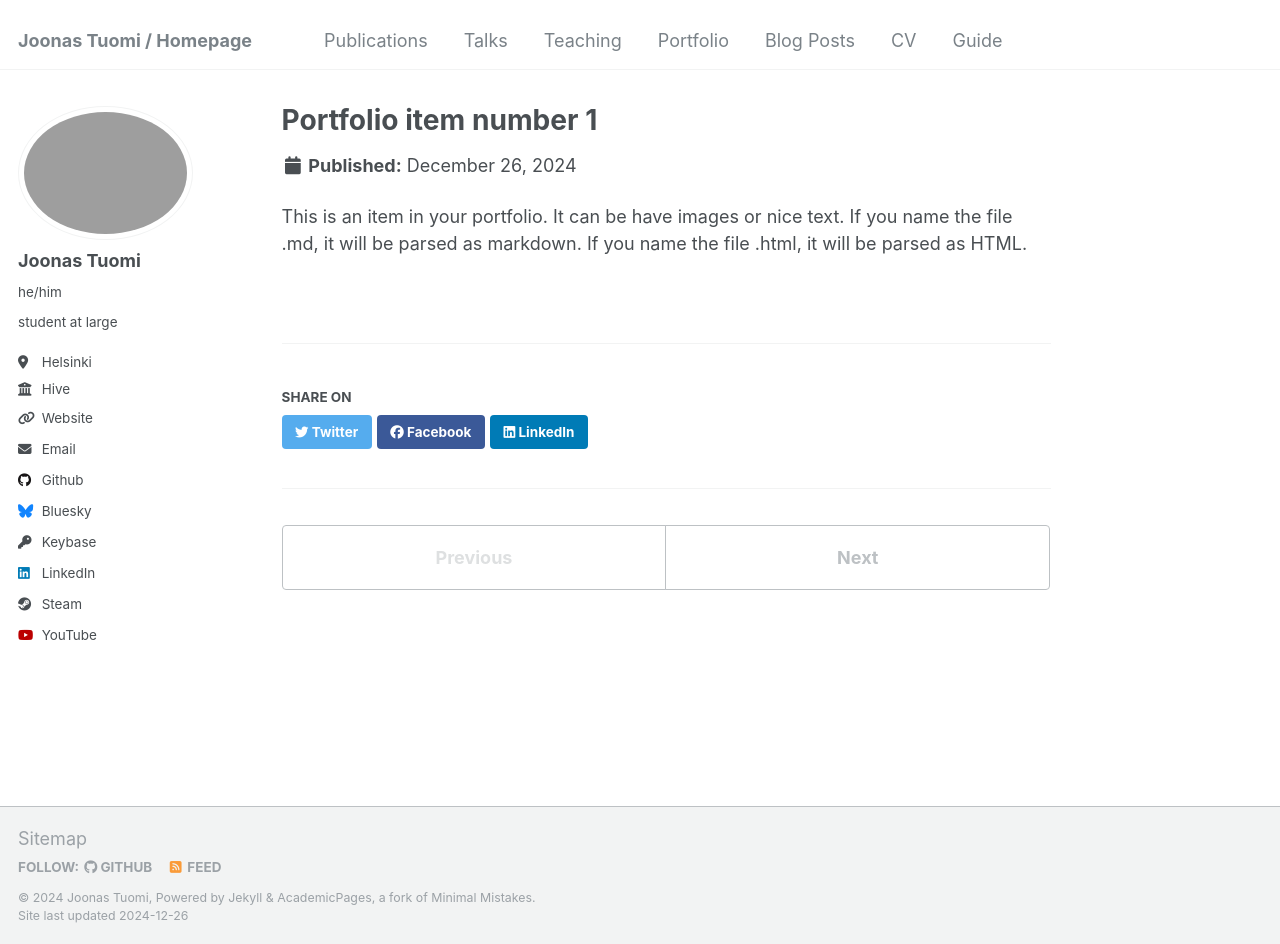
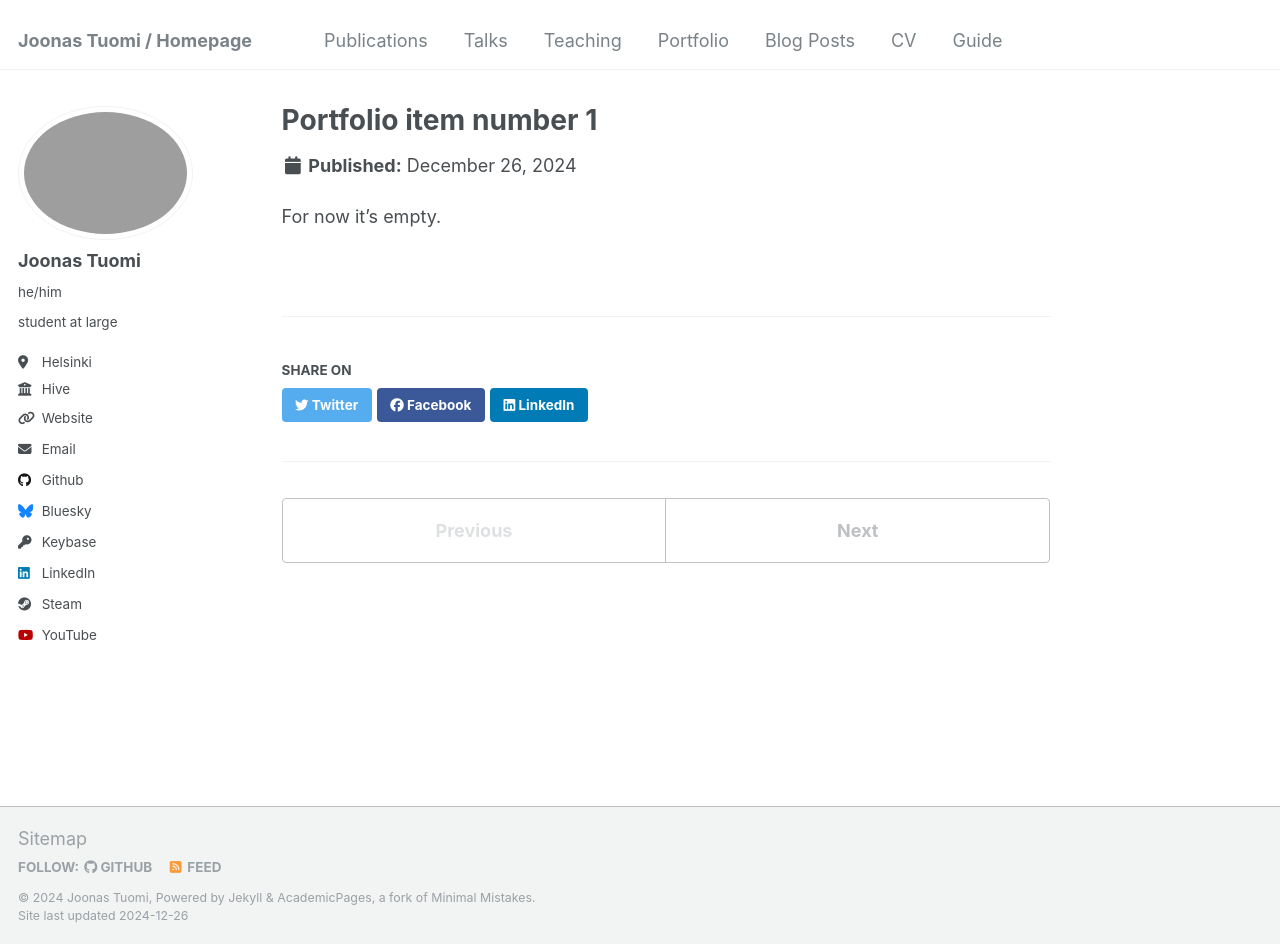
Before and after one commit to jotuel/jotuel.github.io, a Jekyll site: the page built from _portfolio/portfolio-1.md, in a window 1280 px wide and 944 px high. Built offline with Jekyll 4.4.1, drawn with Linux system fonts in a browser that asks for light colours.

Commit message:
Update portfolio-1.md

```diff
--- a/_portfolio/portfolio-1.md
+++ b/_portfolio/portfolio-1.md
@@ -4,4 +4,4 @@ excerpt: "Short description of portfolio item number 1<br/><img src='/images/500
 collection: portfolio
 ---
 
-This is an item in your portfolio. It can be have images or nice text. If you name the file .md, it will be parsed as markdown. If you name the file .html, it will be parsed as HTML.
+For now it's empty.
```
